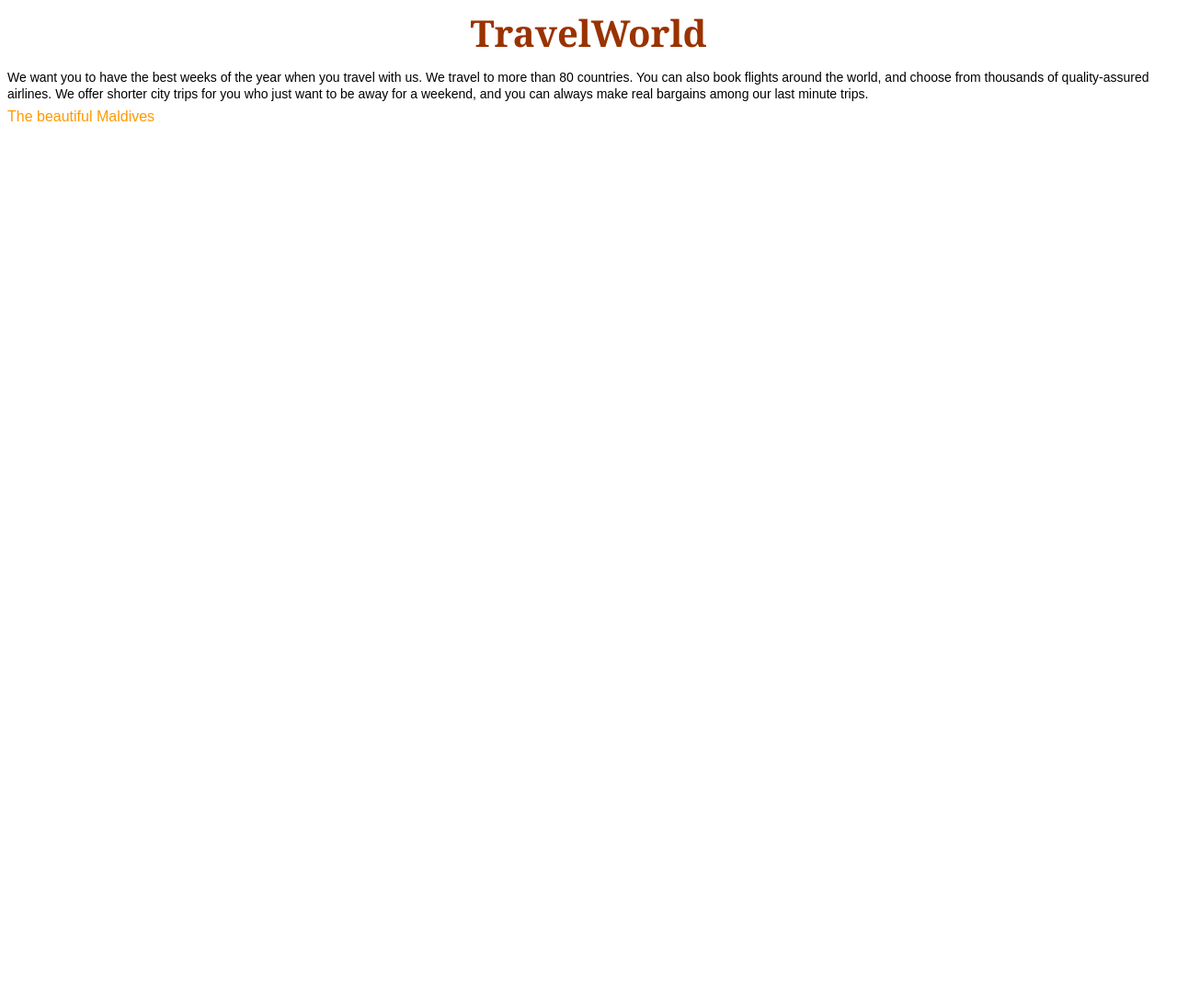
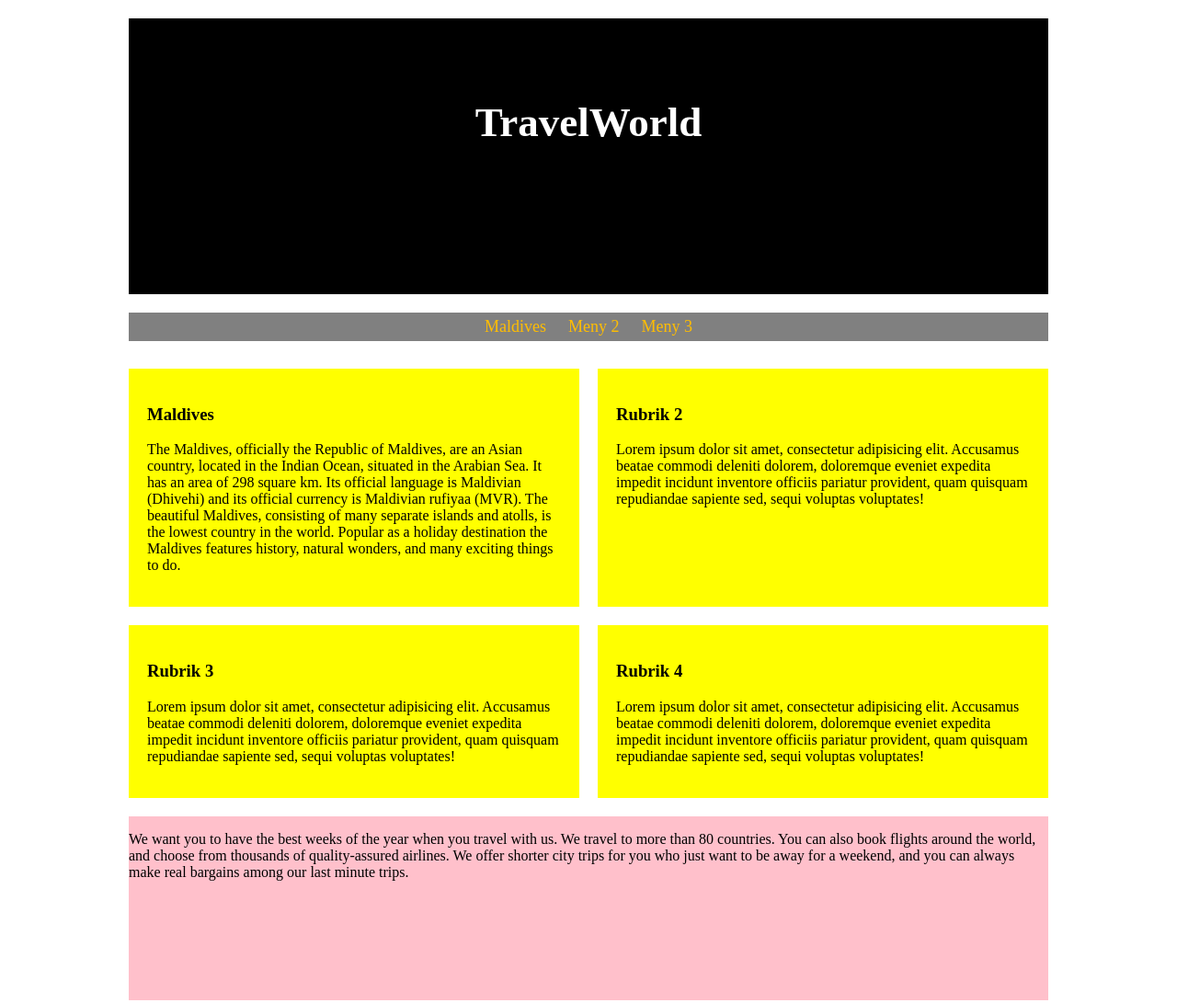
Before and after one commit to intellijava/Labb01, a plain HTML site: page index.html in a window 1280 px wide. Shown: the whole page at 92% size. Before the commit the page ends 800 px from the top, so only its background shows below. Drawn offline with Linux system fonts and the light colour scheme.

Commit message:
added css with grids

```diff
--- a/css/style.css
+++ b/css/style.css
@@ -1,22 +1,39 @@
-/* General */
-body {
-	font-family: Arial, Helvetica, sans-serif;
+/* Mobile first */
+body{
+	/*background-color: red;*/
+	margin: 20px;
 }
 
-p {
-	font-size: 14px;
-	line-height:130%;
-	margin: 0;
-	margin-bottom: 7px;
+section{
+	display: grid;
+	grid-template-columns: 1fr;
+	grid-template-rows: 300px auto auto 200px;
+	grid-template-areas:
+    "header"
+    "navigation"
+    "main-content"
+    "footer";
+	grid-gap: 20px;
 }
 
-h1 {
-	font-family: Georgia, Arial, Helvetica, sans-serif;
-	font-size: 40px;
-	color: #930;
-	margin: 0px;
-	margin-bottom: 12px;
+header{
+	grid-area: header;
+	background-color: black;
+	padding: 50px;
+	color: white;
 	text-align: center;
+	font-size: 30px;
+}
+
+nav{
+	grid-area: navigation;
+	background-color: #ccc;
+}
+
+nav.nav_list{
+	padding: 5px;
+	margin-bottom: 10px;
+	background-color: gray;
 }
 
 ul{
@@ -26,23 +43,58 @@ ul{
 }
 
 li{
-	font-size: 14px;
-	margin: 0;
-	padding: 0;
-	margin-bottom: 2px;
+	margin-bottom: 7px;
 }
 
 a {
-	font-size: 16px;
-	color: #f90;
+	font-size: 18px;
+	color: #ffbd00;
 	text-decoration: none;
 }
 
-a:hover {
+a:hover{
 	text-decoration: underline;
 }
-/* För att centrera en bild måste man göra om den till ett block-element */
-.img_center{
-	display: block;
-	margin: 0 auto; /* centrerar */
+
+main{
+	grid-area: main-content;
+	display: grid;
+	grid-template-columns: 1fr;
+	grid-gap: 20px;
+	/*background-color: blue;*/
 }
+
+main article{
+	background-color: yellow;
+	padding: 20px;
+}
+
+footer{
+	grid-area: footer;
+	background-color: pink;
+}
+
+/* Desktop */
+@media screen and (min-width: 1025px) {
+	body{
+		/*background-color: gold;*/
+	}
+
+	section.grid-container{
+		width: 1000px;
+		margin: 20px auto;
+	}
+
+	main{
+		grid-template-columns: 1fr 1fr;
+	}
+
+	nav.nav_list{ /* Centerar navigeringsmenyn */
+		text-align: center;
+	}
+
+	nav.nav_list ul li{
+		display: inline; /* Visar menyn som inline */
+		padding: 10px;
+	}
+}
--- a/index.html
+++ b/index.html
@@ -1,13 +1,57 @@
 <!DOCTYPE html>
 <html lang="en">
 <head>
-    <meta charset="UTF-8">
+    <meta name="viewport" content="width=device-width" , initial-scale="1.0" charset="UTF-8">
     <title>Book your flight today-TravelWorld</title>
     <link rel="stylesheet" type="text/css" href="css/style.css">
 </head>
 <body>
-<h1>TravelWorld</h1>
-<p>We want you to have the best weeks of the year when you travel with us. We travel to more than 80 countries. You can also book flights around the world, and choose from thousands of quality-assured airlines. We offer shorter city trips for you who just want to be away for a weekend, and you can always make real bargains among our last minute trips. </p>
-<p><a href="maldives.html">The beautiful Maldives</a></p>
+
+<section class="grid-container">
+    <header>
+        <h1>TravelWorld</h1>
+    </header>
+    <nav class="nav_list">
+        <ul>
+            <li><a href="maldives.html">Maldives</a></li>
+            <li><a href="">Meny 2</a></li>
+            <li><a href="">Meny 3</a></li>
+        </ul>
+    </nav>
+    <main>
+        <article>
+            <h1>Maldives</h1>
+            <p>The Maldives, officially the Republic of Maldives, are an Asian country, located in the Indian Ocean,
+                situated in the Arabian Sea. It has an area of 298 square km. Its official language is Maldivian
+                (Dhivehi) and its official currency is Maldivian rufiyaa (MVR). The beautiful Maldives, consisting of
+                many separate islands and atolls, is the lowest country in the world. Popular as a holiday destination
+                the Maldives features history, natural wonders, and many exciting things to do.</p>
+        </article>
+        <article>
+            <h1>Rubrik 2</h1>
+            <p>Lorem ipsum dolor sit amet, consectetur adipisicing elit. Accusamus beatae commodi deleniti dolorem,
+                doloremque eveniet expedita impedit incidunt inventore officiis pariatur provident,
+                quam quisquam repudiandae sapiente sed, sequi voluptas voluptates!</p>
+        </article>
+        <article>
+            <h1>Rubrik 3</h1>
+            <p>Lorem ipsum dolor sit amet, consectetur adipisicing elit. Accusamus beatae commodi deleniti dolorem,
+                doloremque eveniet expedita impedit incidunt inventore officiis pariatur provident,
+                quam quisquam repudiandae sapiente sed, sequi voluptas voluptates!</p>
+        </article>
+        <article>
+            <h1>Rubrik 4</h1>
+            <p>Lorem ipsum dolor sit amet, consectetur adipisicing elit. Accusamus beatae commodi deleniti dolorem,
+                doloremque eveniet expedita impedit incidunt inventore officiis pariatur provident,
+                quam quisquam repudiandae sapiente sed, sequi voluptas voluptates!</p>
+        </article>
+    </main>
+    <footer>
+        <p>We want you to have the best weeks of the year when you travel with us. We travel to more than 80 countries.
+            You can also book flights around the world, and choose from thousands of quality-assured airlines. We offer
+            shorter city trips for you who just want to be away for a weekend, and you can always make real bargains
+            among our last minute trips. </p>
+    </footer>
+</section>
 </body>
 </html>
```
Also changed, not shown: maldives.html (+2 -6 lines).
